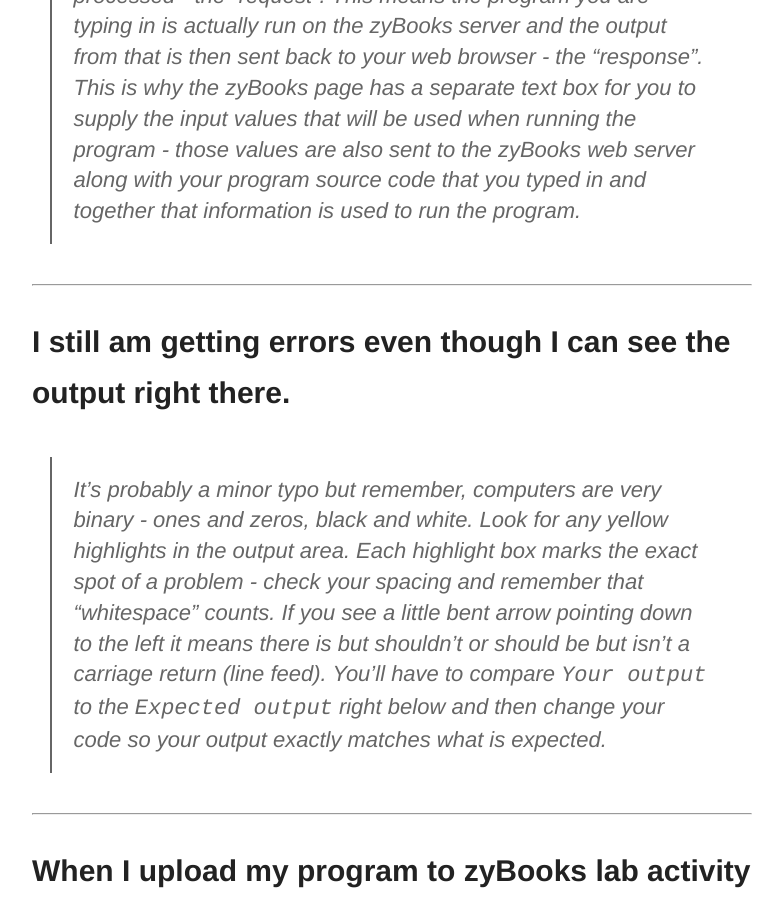
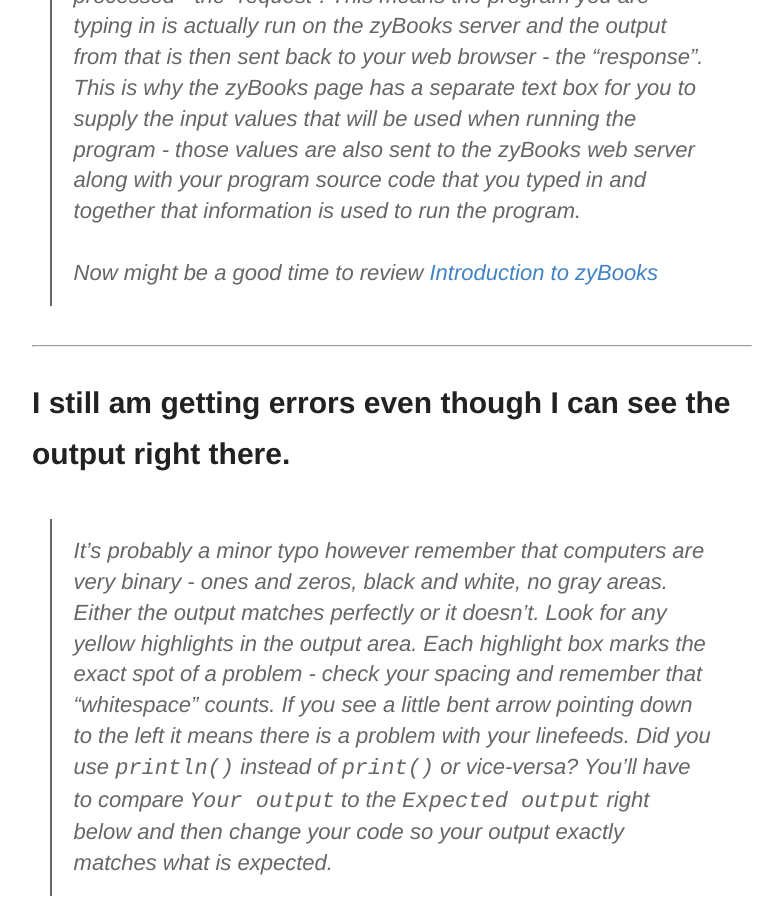
Before and after one commit to jwatson3d/jwatson3d.github.io, a Jekyll site: the page built from _it145/faqs.md, in a window 1280 px wide and 900 px high, scrolled down 2382 px. Shown: the whole window, without its empty margins (248-1031 px from the left). Built offline with Jekyll 4.4.1, drawn with Linux system fonts in a browser that asks for light colours; some of the changed text lies outside the part shown.

````diff
--- a/_it145/faqs.md
+++ b/_it145/faqs.md
@@ -13,22 +13,25 @@ categories: edu snhu it145
 <hr/>
 
 # I had some difficulty _[insert reason here]_ and I just now finished a zyBooks assignment but my grades still aren't updated in Blackboard.
-> Once a week is over and I pull the activity reports for that week I don't keep going back to earlier weeks to see if something has changed or work as been completed late. If you wish to have your late work reviewed, you must email me and specify which assignments you'd like me to go back and look at.
+> Once a week is over and I have pulled the activity reports for that week I don't keep going back to earlier weeks to see if something has changed or work as been completed late. If you wish to have your late work reviewed, you must email me and specify which assignments you'd like me to go back and look at.
 <hr/>
 
 # When I run a program in zyBooks I keep getting `EOFError: EOF when reading a line`.
 > Most likely the program you are attempting to run is expecting or prompting for some value to be input. If so, did you type the input values into the text box titled “Enter program input (optional)” right beneath the “RUN PROGRAM” button _**before**_ you clicked “RUN PROGRAM”?<br/><br/>
-Web pages aren’t interactive like a program running on your computer. Instead, they use what is called a "request-response" model for interaction. That is, when you click a button on a web page the web page and anything you typed (in our case the program you are trying to run) is sent to the zyBooks server to be processed - the "request". This means the program you are typing in is actually run on the zyBooks server and the output from that is then sent back to your web browser - the "response". This is why the zyBooks page has a separate text box for you to supply the input values that will be used when running the program - those values are also sent to the zyBooks web server along with your program source code that you typed in and  together that information is used to run the program.
+Web pages aren’t interactive like a program running on your computer. Instead, they use what is called a "request-response" model for interaction. That is, when you click a button on a web page the web page and anything you typed (in our case the program you are trying to run) is sent to the zyBooks server to be processed - the "request". This means the program you are typing in is actually run on the zyBooks server and the output from that is then sent back to your web browser - the "response". This is why the zyBooks page has a separate text box for you to supply the input values that will be used when running the program - those values are also sent to the zyBooks web server along with your program source code that you typed in and  together that information is used to run the program.<br/><br/>
+Now might be a good time to review [Introduction to zyBooks](/it145/intro-to-zybooks/)
 <hr/>
 
 # I still am getting errors even though I can see the output right there.
-> It's probably a minor typo but remember, computers are very binary - ones and zeros, black and white. Look for any yellow highlights in the output area. Each highlight box marks the exact spot of a problem - check your spacing and remember that "whitespace" counts. If you see a little bent arrow pointing down to the left it means there is but shouldn't or should be but isn't a carriage return (line feed). You'll have to compare `Your output` to the `Expected output` right below and then change your code so your output exactly matches what is expected.
+> It's probably a minor typo however remember that computers are very binary - ones and zeros, black and white, no gray areas. Either the output matches perfectly or it doesn't. Look for any yellow highlights in the output area. Each highlight box marks the exact spot of a problem - check your spacing and remember that "whitespace" counts. If you see a little bent arrow pointing down to the left it means there is a problem with your linefeeds. Did you use `println()` instead of `print()` or vice-versa? You'll have to compare `Your output` to the `Expected output` right below and then change your code so your output exactly matches what is expected.
 <hr/>
 
 # When I upload my program to zyBooks lab activity then submit it I keep getting `Exception in thread "main" java.lang.NoClassDefFoundError: PaintEstimator (wrong name: paintestimator/PaintEstimator) at java.lang.ClassLoader.defineClass1`
 > 1. Your class name inside the source code is not what zyBooks expects, e.g. `public class PaintEstimator`
 > 2. Your source code includes a package statement near the top, e.g.<br/>
->  `package paintestimator;` Delete or comment out the package statement, save and then re-upload to zyBooks. While you haven't learned this yet, including a package name in Java changes the full name of a class, e.g. from `PaintEstimator` to `paintestimater/PaintEstimator` which zyBooks cannot handle. You can also avoid this by deleting the default package name in the NetBeans wizard and just specify the class name you wish.
+>  `package paintestimator;` Delete or comment out the package statement, save and then re-upload to zyBooks. While you haven't learned this yet, including a package name in Java changes the full name of a class, e.g. from `PaintEstimator` to `paintestimater/PaintEstimator` which zyBooks cannot handle. You can also avoid this by deleting the default package name in the NetBeans wizard and just specify the class name you wish.<br/><br/>
+Now might be a good time to review [NetBeans Quick Start](/it145/netbeans-quick-start/)
+
 <hr/>
 
 # How can I read a file located in the current directory?
@@ -36,8 +39,10 @@ Web pages aren’t interactive like a program running on your computer. Instead,
 > ```
 > URL path = YourClassNameHere.class.getResource(filename);
 > File file = new File(path.toURI());
+>
 > // FileReader reads text files in the default encoding.
 > FileReader fileReader = new FileReader(file);
+>
 > // Always wrap FileReader in BufferedReader to improve throughput.
 > BufferedReader bufferedReader = new BufferedReader(fileReader);
 > ```
@@ -51,7 +56,7 @@ Web pages aren’t interactive like a program running on your computer. Instead,
 >    System.out.println(line);
 > }
 > ```
-> Notice that the `while` statement is doing "double-duty". The inner statement `line = bufferedReader.readLine()` is reading a line from the buffered reader class and storing it in the string variable `line`. When there are no more lines to be read then the result will be `null` making the while condition true and the loop exits.
+> Notice that the `while` statement is doing "double-duty". The inner statement `line = bufferedReader.readLine()` is using the buffered reader class to read a line from the text file and store it in the string variable `line`. When there are no more lines to be read then the result will be `null` making the while condition false and the loop exits.
 <hr/>
 
 # Can I use `print` statements in my code to help with debugging?
--- a/index.html
+++ b/index.html
@@ -28,11 +28,12 @@ pagination:
 {% endfor %}
 
 {% if paginator.total_pages > 1 %}
+<br/>
   {% if paginator.previous_page %}
-    <a href="{{ paginator.previous_page_path | prepend: site.baseurl }}">Newer</a>
+    <a href="{{ paginator.previous_page_path | prepend: site.baseurl }}">&lt;&lt; Newer</a>
   {% endif %}
   {% if paginator.next_page %}
-    <a href="{{ paginator.next_page_path | prepend: site.baseurl }}">Older</a>
+    <a href="{{ paginator.next_page_path | prepend: site.baseurl }}">Older &gt;&gt;</a>
   {% endif %}
 {% endif %}
 
````
Also changed, not shown: other parts of _it145/faqs.md (+1 -1 lines).
